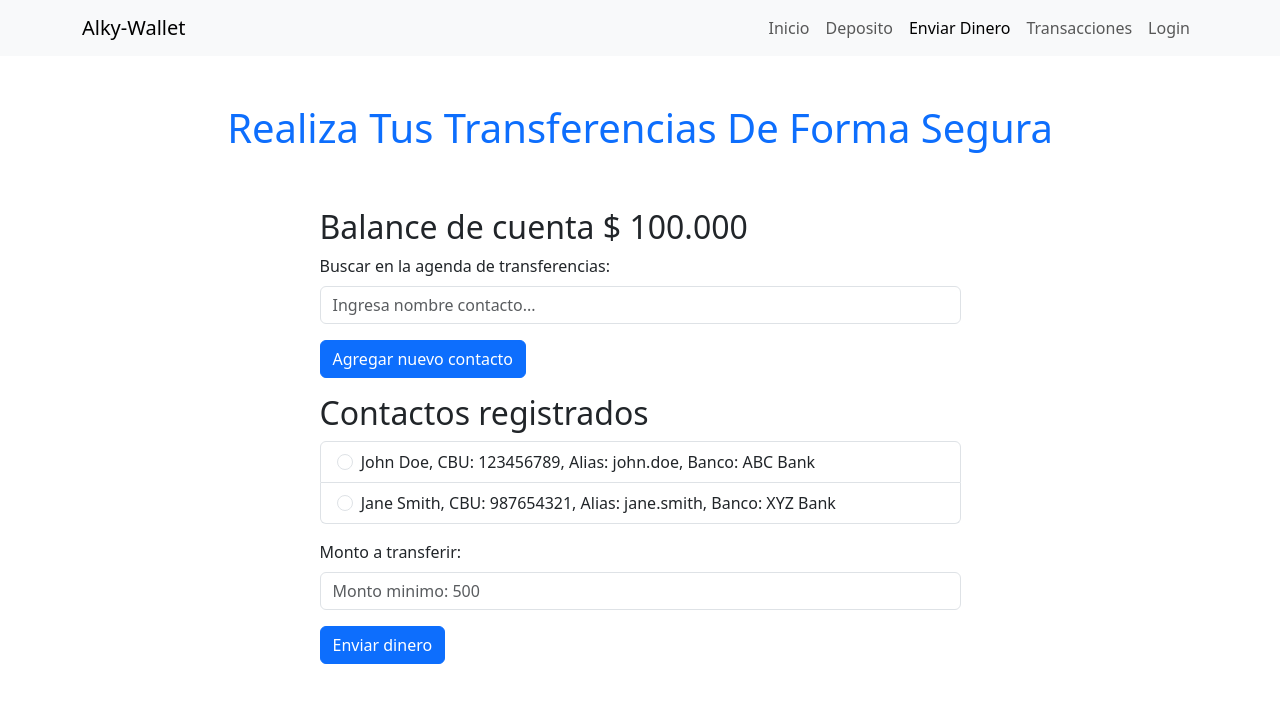
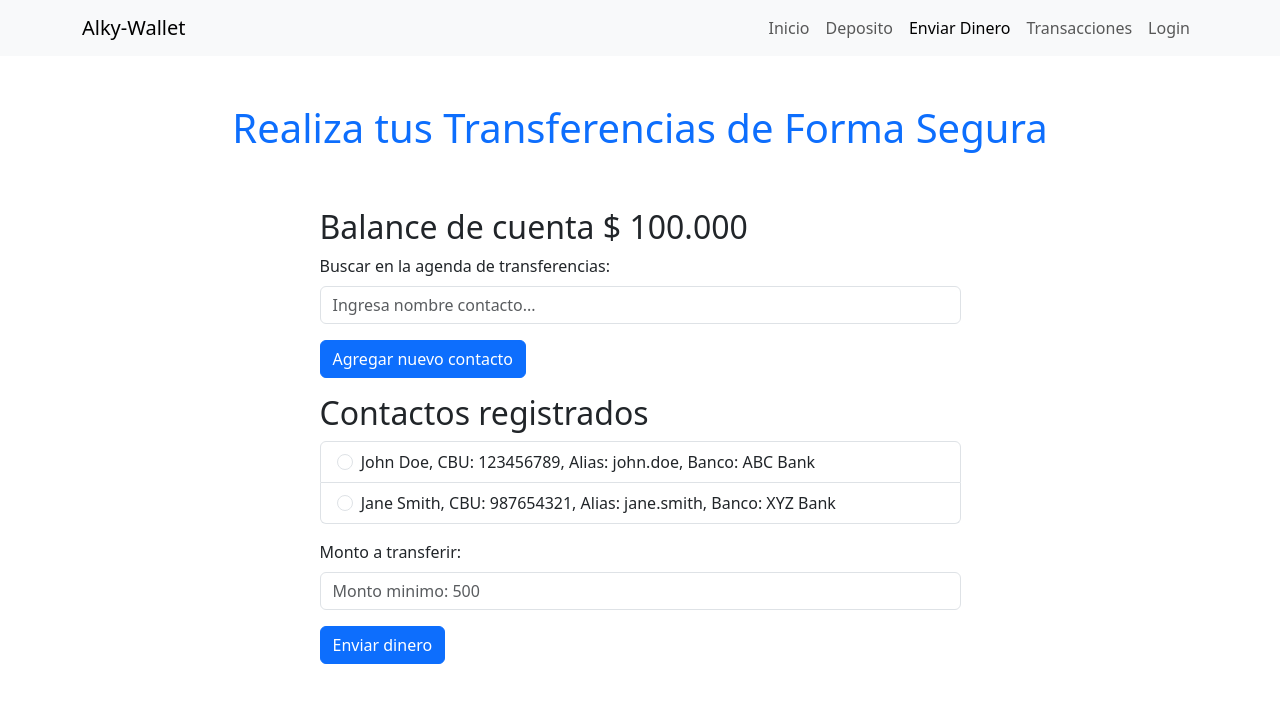
Before and after one commit to ehz1973/alke-wallet, a plain HTML site: page sendmoney.html in a window 1280 px wide. Drawn offline with nearby package versions, Linux system fonts and the light colour scheme.

Commit message:
Se quita la capitalizacion de h1

```diff
--- a/sendmoney.html
+++ b/sendmoney.html
@@ -48,7 +48,7 @@
 
     <!-- ENCABEZADO -->
     <header class="py-5">
-        <h1 class="text-primary text-capitalize text-center">Realiza tus Transferencias de Forma Segura</h1>
+        <h1 class="text-primary text-center">Realiza tus Transferencias de Forma Segura</h1>
     </header>
 
     <main class="container">
```
